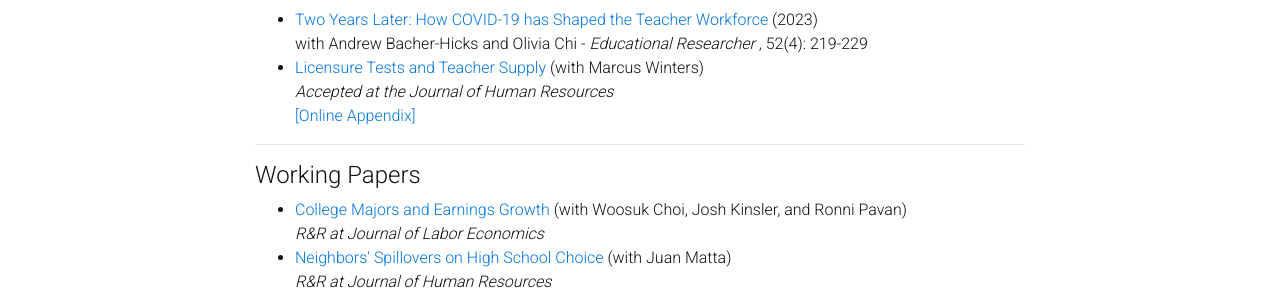
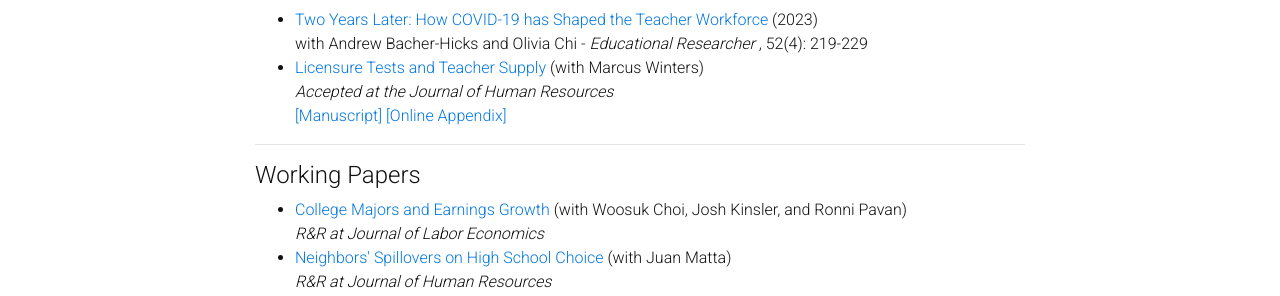
Before and after one commit to alexisorellana/alexisorellana.github.io, a Jekyll site: the page built from _pages/research.md, in a window 1280 px wide. Shown: the part 197-493 px from the top of the page. Built offline with Jekyll 4.4.1, drawn with Linux system fonts in a browser that asks for light colours; nearby versions of some CDN libraries; a style sheet for code colours, icons or effects is not loaded.

Commit message:
update 10-30

```diff
--- a/_pages/research.md
+++ b/_pages/research.md
@@ -18,10 +18,11 @@ nav: true
 with Andrew Bacher-Hicks and Olivia Chi - <em> Educational Researcher </em>, 52(4): 219-229 </li>
 
 
-<li> <a href="{{ site.baseurl }}/assets/pdf/OW_5_27_25.pdf" target="_blank">Licensure Tests and Teacher Supply</a> (with Marcus Winters)
+<li> <a href="https://jhr.uwpress.org/content/early/2025/07/03/jhr.0324-13465R2" target="_blank">Licensure Tests and Teacher Supply</a> (with Marcus Winters)
 <br>
 <em> Accepted at the Journal of Human Resources </em> </li>
 
+<a href="{{ site.baseurl }}/assets/pdf/OW_5_27_25" target="_blank">[Manuscript]</a>
 <a href="{{ site.baseurl }}/assets/pdf/Licensure_Appendix.pdf" target="_blank">[Online Appendix]</a>
 
 </ul>
```
Also changed, not shown: 1 other file.
